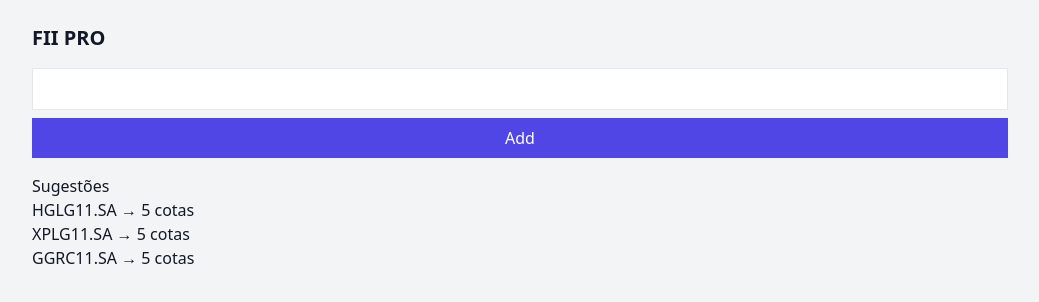
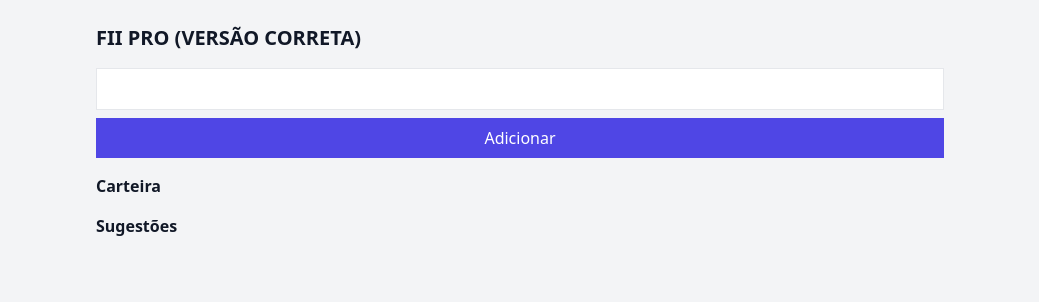
Before and after one commit to jhonythegray/FII-app, a Next.js app: page / in a window 1280 px wide. Shown: the top 302 px of the page, without its empty margins (120-1159 px from the left). Built offline with nearby package versions, Linux system fonts and the light colour scheme.

Commit message:
Add files via upload

```diff
--- a/app/page.jsx
+++ b/app/page.jsx
@@ -1,8 +1,5 @@
 'use client'
 import React, { useState, useEffect, useRef } from "react";
-import { PieChart, Pie, Cell, Tooltip } from "recharts";
-
-const COLORS = ["#6366f1","#22c55e","#f59e0b","#ef4444"];
 
 const FII_LIST = [
   "HGLG11","XPLG11","BTLG11","XPML11","KNRI11",
@@ -41,8 +38,8 @@ export default function Page(){
 
   const [portfolio,setPortfolio]=useState([])
   const [prices,setPrices]=useState({})
+  const [ticker,setTicker]=useState("")
   const [aporte,setAporte]=useState(1500)
-  const [ticker,setTicker]=useState("")
   const [loading,setLoading]=useState(false)
   const [showDropdown,setShowDropdown]=useState(false)
 
@@ -69,7 +66,7 @@ export default function Page(){
     return ()=>document.removeEventListener("mousedown", handler)
   },[])
 
-  // 🔥 FETCH CORRIGIDO
+  // FETCH PREÇO CORRETO
   const fetchPrices = async ()=>{
     if(portfolio.length === 0) return
 
@@ -82,30 +79,45 @@ export default function Page(){
       const data = await res.json()
 
       const map = {}
-      data.results?.forEach(r=>{
-        map[r.symbol + ".SA"] = r.regularMarketPrice || 0
-      })
+
+      if(data.results){
+        data.results.forEach(r=>{
+          if(r.regularMarketPrice){
+            map[r.symbol + ".SA"] = r.regularMarketPrice
+          }
+        })
+      }
 
       setPrices(map)
-    }catch{}
+
+    }catch(e){
+      console.error(e)
+    }
 
     setLoading(false)
   }
 
   useEffect(()=>{fetchPrices()},[portfolio])
 
+  // carteira enriquecida
   const enriched = portfolio.map(p=>{
-    const price = prices[p.ticker] || 0
-    return {...p,value:price*p.shares,price}
+    const price = prices[p.ticker]
+
+    return {
+      ...p,
+      price: price || null,
+      value: price ? price * p.shares : 0
+    }
   })
 
-  const total = enriched.reduce((a,b)=>a+b.value,0)
-
-  // 🔥 IA PROFISSIONAL (UNIVERSO COMPLETO)
+  // IA REAL (SEM BUG)
   const suggestion = Object.keys(FUNDAMENTALS)
     .map(ticker=>{
       const fund = FUNDAMENTALS[ticker]
-      const price = prices[ticker] || 100 // fallback seguro
+      const price = prices[ticker]
+
+      if(!price) return null
+
       const exists = portfolio.find(p=>p.ticker === ticker)
 
       let score = 0
@@ -115,14 +127,16 @@ export default function Page(){
       else score -= 2
 
       if(fund.dy >= 0.08 && fund.dy <= 0.12) score += 3
+      if(fund.dy > 0.12) score -= 1
 
       if(fund.sector === "Logística") score += 3
       if(fund.sector === "Shopping") score += 2
 
-      if(exists) score -= 3
+      if(exists) score -= 1
 
       return { ticker, price, score }
     })
+    .filter(Boolean)
     .sort((a,b)=>b.score-a.score)
     .slice(0,3)
     .map(f=>({
@@ -131,10 +145,11 @@ export default function Page(){
     }))
 
   return(
-    <div className="p-6 max-w-5xl mx-auto">
+    <div className="p-6 max-w-4xl mx-auto">
 
-      <h1 className="text-xl font-bold mb-4">FII PRO</h1>
+      <h1 className="text-xl font-bold mb-4">FII PRO (VERSÃO CORRETA)</h1>
 
+      {/* INPUT */}
       <div ref={ref} className="relative">
         <input
           value={ticker}
@@ -147,9 +162,11 @@ export default function Page(){
         />
 
         {showDropdown && ticker && (
-          <div className="absolute bg-white border w-full">
+          <div className="absolute bg-white border w-full z-50">
             {FII_LIST.filter(f=>f.includes(ticker)).map((f,i)=>(
-              <div key={i} onClick={()=>{setTicker(f);setShowDropdown(false)}} className="p-2 hover:bg-gray-100">
+              <div key={i}
+                onClick={()=>{setTicker(f);setShowDropdown(false)}}
+                className="p-2 hover:bg-gray-100 cursor-pointer">
                 {f}
               </div>
             ))}
@@ -157,23 +174,37 @@ export default function Page(){
         )}
       </div>
 
-      <button onClick={()=>setPortfolio([...portfolio,{ticker:ticker+".SA",shares:1}])}
-        className="bg-indigo-600 text-white w-full mt-2 p-2">
-        Add
+      {/* ADD */}
+      <button
+        onClick={()=>{
+          if(!ticker) return
+          setPortfolio([...portfolio,{ticker:ticker+".SA",shares:1}])
+          setTicker("")
+        }}
+        className="bg-indigo-600 text-white w-full mt-2 p-2"
+      >
+        Adicionar
       </button>
 
-      {loading && <p>Carregando preços...</p>}
+      {loading && <p className="mt-2">Carregando preços...</p>}
 
+      {/* CARTEIRA */}
       <div className="mt-4">
+        <h2 className="font-semibold">Carteira</h2>
         {enriched.map((f,i)=>(
-          <div key={i}>{f.ticker} - R$ {f.value.toFixed(2)}</div>
+          <div key={i}>
+            {f.ticker} → {f.price ? `R$ ${f.value.toFixed(2)}` : "sem preço"}
+          </div>
         ))}
       </div>
 
+      {/* SUGESTÃO */}
       <div className="mt-4">
-        <h2>Sugestões</h2>
+        <h2 className="font-semibold">Sugestões</h2>
         {suggestion.map((s,i)=>(
-          <div key={i}>{s.ticker} → {s.qty} cotas</div>
+          <div key={i}>
+            {s.ticker} → {s.qty} cotas
+          </div>
         ))}
       </div>
 
```
